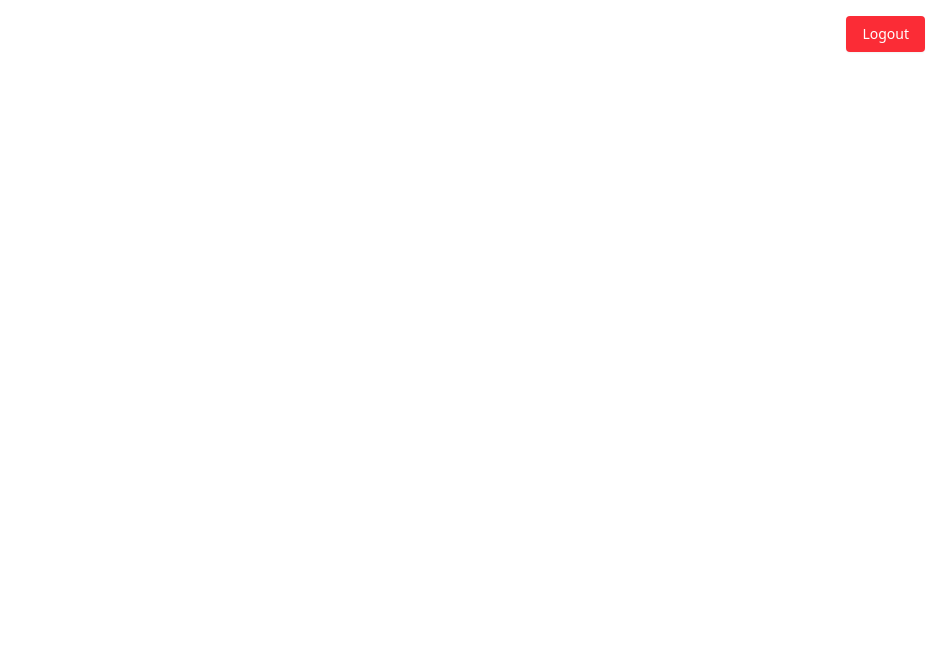
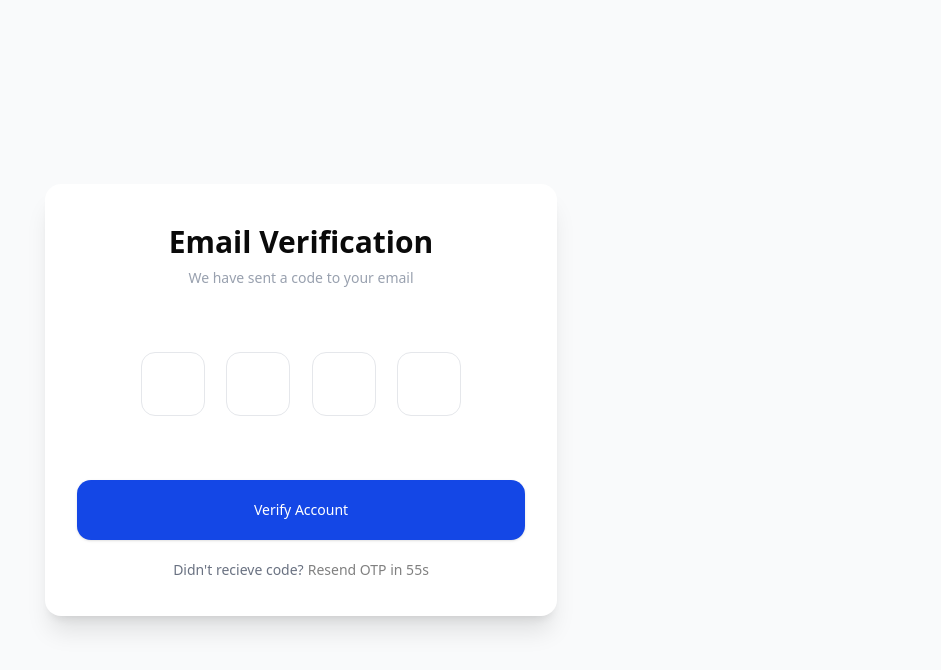
Before and after one commit to 77nadhir77/DynamicQRCode_platform_frontend, a React (Vite) app: page /codeverify in a window 1280 px wide. Before the commit this address had no page. Shown: the top 670 px of the page, without its empty margins (339-1280 px from the left). Built offline with nearby package versions, Linux system fonts and the light colour scheme; a web font is replaced by a local one.

Commit message:
adding email code for pass reset

```diff
--- a/src/App.jsx
+++ b/src/App.jsx
@@ -6,17 +6,16 @@ import { UserProvider } from './context/UserProvider';
 import Login from './pages/Login';
 import ProtectedRoutes from './utils/ProtectedRoutes';
 import PublicRoutes from './utils/PublicRoutes';
-import { Button } from '@/components/ui/button';
+import Logout from './components/Logout';
+import VerifyCodePage from './pages/VerifyCodePage';
 
 const App = () => {
+
+
   return (
     <UserProvider>
       <Router>
-        <div className="absolute right-4 top-4">
-          <Button className="bg-red-500 hover:bg-red-600 text-white px-4 py-2 rounded">
-            Logout
-          </Button>
-        </div>
+        <Logout />
         <Routes>
           <Route element={<ProtectedRoutes />}>
             <Route path="/" element={<Home />} />
@@ -24,6 +23,7 @@ const App = () => {
           </Route>
           <Route element={<PublicRoutes />}>
             <Route path="/login" element={<Login />} />
+            <Route path="/codeverify" element={<VerifyCodePage />} />
           </Route>
         </Routes>
       </Router>
--- /dev/null
+++ b/src/components/Logout.tsx
@@ -0,0 +1,20 @@
+import React from 'react';
+import { Button } from './ui/button';
+import { useUserContext } from '@/context/UserProvider';
+
+const Logout = () => {
+  const { logoutUser, user } = useUserContext();
+
+  return user ? (
+    <div className="absolute right-4 top-4">
+      <Button
+        className="cursor-pointer bg-red-500 hover:bg-red-600 text-white px-4 py-2 rounded"
+        onClick={logoutUser}
+      >
+        Logout
+      </Button>
+    </div>
+  ) : null;
+};
+
+export default Logout;
--- a/src/pages/Login.tsx
+++ b/src/pages/Login.tsx
@@ -1,10 +1,21 @@
 import React from 'react';
 import { useUserContext } from '../context/UserProvider';
 import { Button } from '@/components/ui/button';
+import { Link } from 'react-router-dom';
+import useAxios from '@/utils/useAxios';
 
 const Login:React.FC = () => {
 
   const {loginUser} = useUserContext();
+  const api = useAxios();
+
+  const handleEmailCode = (event: React.FormEvent<HTMLFormElement>) => {
+    event.preventDefault();
+
+
+
+
+  }
 
 
   return (
@@ -43,7 +54,7 @@ const Login:React.FC = () => {
             >
               Se connecter
             </button>
-            <Button className='cursor-pointer text-gray-700 hover:text-gray-500' variant="link">Mot de passe oublié?</Button>
+            <Button className='cursor-pointer text-gray-700 hover:text-gray-500' variant="link"><Link to='/codeverify'>Mot de passe oublié?</ Link></Button>
           </div>
         </form>
       </div>
--- /dev/null
+++ b/src/pages/VerifyCodePage.tsx
@@ -0,0 +1,168 @@
+import React from 'react';
+import { useState } from 'react';
+
+
+const VerifyCodePage = () => {
+  const [timerCount, setTimer] = React.useState<number>(60);
+  const [OTPinput, setOTPinput] = useState<string[]>(['', '', '', '']);
+  const [disable, setDisable] = useState(true);
+
+  function resendOTP() {
+    // if (disable) return;
+    // axios
+    //   .post("http://localhost:5000/send_recovery_email", {
+    //     OTP: otp,
+    //     recipient_email: email,
+    //   })
+    //   .then(() => setDisable(true))
+    //   .then(() => alert("A new OTP has succesfully been sent to your email."))
+    //   .then(() => setTimer(60))
+    //   .catch(console.log);
+  }
+
+  function verfiyOTP() {
+    // if (parseInt(OTPinput.join("")) === otp) {
+    //   setPage("reset");
+    //   return;
+    // }
+    // alert(
+    //   "The code you have entered is not correct, try again or re-send the link"
+    // );
+    // return;
+  }
+
+  React.useEffect(() => {
+    let interval = setInterval(() => {
+      setTimer((lastTimerCount) => {
+        lastTimerCount <= 1 && clearInterval(interval);
+        if (lastTimerCount <= 1) setDisable(false);
+        if (lastTimerCount <= 0) return lastTimerCount;
+        return lastTimerCount - 1;
+      });
+    }, 1000); //each count lasts for a second
+    //cleanup the interval on complete
+    return () => clearInterval(interval);
+  }, [disable]);
+
+  return (
+    <div className="flex justify-center items-center w-screen h-screen bg-gray-50">
+      <div className="bg-white px-6 pt-10 pb-9 shadow-xl mx-auto w-full max-w-lg rounded-2xl">
+        <div className="mx-auto flex w-full max-w-md flex-col space-y-16">
+          <div className="flex flex-col items-center justify-center text-center space-y-2">
+            <div className="font-semibold text-3xl">
+              <p>Email Verification</p>
+            </div>
+            <div className="flex flex-row text-sm font-medium text-gray-400">
+              <p>We have sent a code to your email</p>
+            </div>
+          </div>
+
+          <div>
+            <form>
+              <div className="flex flex-col space-y-16">
+                <div className="flex flex-row items-center justify-between mx-auto w-full max-w-xs">
+                  <div className="w-16 h-16 ">
+                    <input
+                      maxLength={1}
+                      className="w-full h-full flex flex-col items-center justify-center text-center px-5 outline-none rounded-xl border border-gray-200 text-lg bg-white focus:bg-gray-50 focus:ring-1 ring-blue-700"
+                      type="text"
+                      name=""
+                      id=""
+                      onChange={(e) =>
+                        setOTPinput([
+                          e.target.value,
+                          OTPinput[1],
+                          OTPinput[2],
+                          OTPinput[3],
+                        ])
+                      }
+                    ></input>
+                  </div>
+                  <div className="w-16 h-16 ">
+                    <input
+                      maxLength={1}
+                      className="w-full h-full flex flex-col items-center justify-center text-center px-5 outline-none rounded-xl border border-gray-200 text-lg bg-white focus:bg-gray-50 focus:ring-1 ring-blue-700"
+                      type="text"
+                      name=""
+                      id=""
+                      onChange={(e) =>
+                        setOTPinput([
+                          OTPinput[0],
+                          e.target.value,
+                          OTPinput[2],
+                          OTPinput[3],
+                        ])
+                      }
+                    ></input>
+                  </div>
+                  <div className="w-16 h-16 ">
+                    <input
+                      maxLength={1}
+                      className="w-full h-full flex flex-col items-center justify-center text-center px-5 outline-none rounded-xl border border-gray-200 text-lg bg-white focus:bg-gray-50 focus:ring-1 ring-blue-700"
+                      type="text"
+                      name=""
+                      id=""
+                      onChange={(e) =>
+                        setOTPinput([
+                          OTPinput[0],
+                          OTPinput[1],
+                          e.target.value,
+                          OTPinput[3],
+                        ])
+                      }
+                    ></input>
+                  </div>
+                  <div className="w-16 h-16 ">
+                    <input
+                      maxLength={1}
+                      className="w-full h-full flex flex-col items-center justify-center text-center px-5 outline-none rounded-xl border border-gray-200 text-lg bg-white focus:bg-gray-50 focus:ring-1 ring-blue-700"
+                      type="text"
+                      name=""
+                      id=""
+                      onChange={(e) =>
+                        setOTPinput([
+                          OTPinput[0],
+                          OTPinput[1],
+                          OTPinput[2],
+                          e.target.value,
+                        ])
+                      }
+                    ></input>
+                  </div>
+                </div>
+
+                <div className="flex flex-col space-y-5">
+                  <div>
+                    <a
+                      onClick={() => verfiyOTP()}
+                      className="flex flex-row cursor-pointer items-center justify-center text-center w-full border rounded-xl outline-none py-5 bg-blue-700 border-none text-white text-sm shadow-sm"
+                    >
+                      Verify Account
+                    </a>
+                  </div>
+
+                  <div className="flex flex-row items-center justify-center text-center text-sm font-medium space-x-1 text-gray-500">
+                    <p>Didn't recieve code?</p>{' '}
+                    <a
+                      className="flex flex-row items-center"
+                      style={{
+                        color: disable ? 'gray' : 'blue',
+                        cursor: disable ? 'none' : 'pointer',
+                        textDecorationLine: disable ? 'none' : 'underline',
+                      }}
+                      onClick={() => resendOTP()}
+                    >
+                      {disable ? `Resend OTP in ${timerCount}s` : 'Resend OTP'}
+                    </a>
+                  </div>
+                </div>
+              </div>
+            </form>
+          </div>
+        </div>
+      </div>
+    </div>
+  );
+};
+
+export default VerifyCodePage;
--- a/src/utils/useAxios.tsx
+++ b/src/utils/useAxios.tsx
@@ -15,7 +15,7 @@ const useAxios = (): AxiosInstance => {
   const axiosInstance = useMemo(() => {
     const instance = axios.create({
       baseURL,
-      timeout: 5000,
+      timeout: 20000,
       headers: {
         'Content-Type': 'application/json',
       },
```
